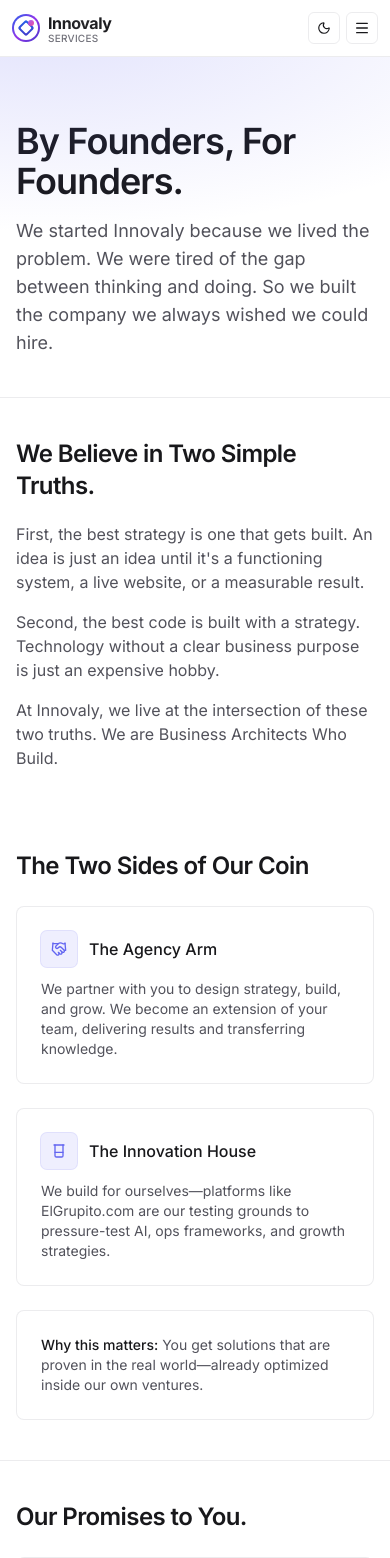
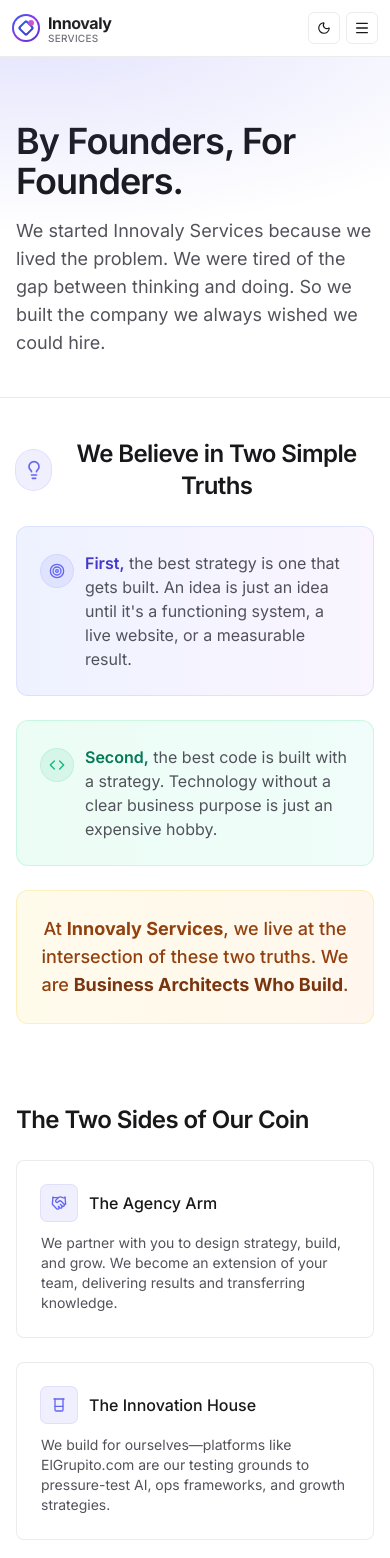
Before and after one commit to unclemimo/innovaly-website, a Next.js app: page /about in a window 390 px wide. Shown: the top 1558 px of the page. Built offline with nearby package versions, Linux system fonts and the light colour scheme.

Commit message:
deploy fix

```diff
--- a/src/app/about/page.tsx
+++ b/src/app/about/page.tsx
@@ -1,4 +1,4 @@
-import { Handshake, Beaker, Eye, BookOpen, Unlock } from 'lucide-react';
+import { Handshake, Beaker, Eye, BookOpen, Unlock, Lightbulb, Target, Code } from 'lucide-react';
 import Header from '@/components/Header';
 import Footer from '@/components/Footer';
 
@@ -12,18 +12,48 @@
         <div className="absolute inset-0 pointer-events-none" style={{background: 'radial-gradient(900px 350px at 10% -10%, rgba(99,102,241,0.18), transparent 60%)'}}></div>
         <div className="mx-auto max-w-6xl px-4 sm:px-6 lg:px-8 pt-16 pb-10 sm:pt-20 sm:pb-14">
           <h1 className="text-4xl sm:text-5xl tracking-tight font-semibold">By Founders, For Founders.</h1>
-          <p className="mt-4 max-w-3xl text-zinc-600 dark:text-zinc-400 text-lg">We started Innovaly because we lived the problem. We were tired of the gap between thinking and doing. So we built the company we always wished we could hire.</p>
+          <p className="mt-4 max-w-3xl text-zinc-600 dark:text-zinc-400 text-lg">We started Innovaly Services because we lived the problem. We were tired of the gap between thinking and doing. So we built the company we always wished we could hire.</p>
         </div>
       </section>
 
       {/* Core Belief */}
       <section className="py-10 sm:py-14 border-t border-zinc-200/70 dark:border-zinc-800">
-        <div className="mx-auto max-w-5xl px-4 sm:px-6 lg:px-8">
-          <h2 className="text-2xl sm:text-3xl tracking-tight font-semibold">We Believe in Two Simple Truths.</h2>
-          <div className="mt-5 space-y-4 text-zinc-600 dark:text-zinc-400">
-            <p>First, the best strategy is one that gets built. An idea is just an idea until it&apos;s a functioning system, a live website, or a measurable result.</p>
-            <p>Second, the best code is built with a strategy. Technology without a clear business purpose is just an expensive hobby.</p>
-            <p>At Innovaly, we live at the intersection of these two truths. We are Business Architects Who Build.</p>
+        <div className="mx-auto max-w-4xl px-4 sm:px-6 lg:px-8 text-center">
+          <div className="inline-flex items-center gap-2 mb-6">
+            <div className="h-10 w-10 rounded-full bg-indigo-500/10 text-indigo-500 grid place-items-center ring-1 ring-indigo-500/20">
+              <Lightbulb className="h-5 w-5" />
+            </div>
+            <h2 className="text-2xl sm:text-3xl tracking-tight font-semibold">We Believe in Two Simple Truths</h2>
+          </div>
+
+          <div className="space-y-6 text-zinc-600 dark:text-zinc-400">
+            <div className="bg-gradient-to-r from-indigo-50 to-purple-50 dark:from-indigo-950/30 dark:to-purple-950/30 rounded-xl p-6 border border-indigo-200/50 dark:border-indigo-800/50">
+              <div className="flex items-start gap-3">
+                <div className="h-8 w-8 rounded-full bg-indigo-500/10 text-indigo-500 grid place-items-center ring-1 ring-indigo-500/20 flex-shrink-0 mt-1">
+                  <Target className="h-4 w-4" />
+                </div>
+                <p className="text-left">
+                  <span className="font-semibold text-indigo-700 dark:text-indigo-300">First,</span> the best strategy is one that gets built. An idea is just an idea until it&apos;s a functioning system, a live website, or a measurable result.
+                </p>
+              </div>
+            </div>
+
+            <div className="bg-gradient-to-r from-emerald-50 to-teal-50 dark:from-emerald-950/30 dark:to-teal-950/30 rounded-xl p-6 border border-emerald-200/50 dark:border-emerald-800/50">
+              <div className="flex items-start gap-3">
+                <div className="h-8 w-8 rounded-full bg-emerald-500/10 text-emerald-500 grid place-items-center ring-1 ring-emerald-500/20 flex-shrink-0 mt-1">
+                  <Code className="h-4 w-4" />
+                </div>
+                <p className="text-left">
+                  <span className="font-semibold text-emerald-700 dark:text-emerald-300">Second,</span> the best code is built with a strategy. Technology without a clear business purpose is just an expensive hobby.
+                </p>
+              </div>
+            </div>
+
+            <div className="bg-gradient-to-r from-amber-50 to-orange-50 dark:from-amber-950/30 dark:to-orange-950/30 rounded-xl p-6 border border-amber-200/50 dark:border-amber-800/50">
+              <p className="text-lg font-medium text-amber-800 dark:text-amber-200">
+                At <span className="font-bold">Innovaly Services</span>, we live at the intersection of these two truths. We are <span className="font-bold text-amber-900 dark:text-amber-100">Business Architects Who Build</span>.
+              </p>
+            </div>
           </div>
         </div>
       </section>
@@ -61,18 +91,18 @@
       {/* Promises */}
       <section className="py-10 sm:py-14 border-t border-zinc-200/70 dark:border-zinc-800">
         <div className="mx-auto max-w-6xl px-4 sm:px-6 lg:px-8">
-          <h3 className="text-2xl sm:text-3xl tracking-tight font-semibold">Our Promises to You.</h3>
+          <h3 className="text-2xl sm:text-3xl tracking-tight font-semibold">Our Promises to You</h3>
           <div className="mt-6 grid md:grid-cols-3 gap-6">
             <div className="rounded-lg border border-zinc-200/70 dark:border-zinc-800 p-6">
-              <h4 className="font-medium flex items-center gap-2"><Eye className="h-4 w-4 text-indigo-500" /> 1. Complete Transparency.</h4>
+              <h4 className="font-medium flex items-center gap-2"><Eye className="h-4 w-4 text-indigo-500" /> 1. Complete Transparency</h4>
               <p className="mt-3 text-sm text-zinc-600 dark:text-zinc-400">No black boxes. You see our process, costs, and decisions. We build with you, not just for you.</p>
             </div>
             <div className="rounded-lg border border-zinc-200/70 dark:border-zinc-800 p-6">
-              <h4 className="font-medium flex items-center gap-2"><BookOpen className="h-4 w-4 text-indigo-500" /> 2. We Teach As We Build.</h4>
+              <h4 className="font-medium flex items-center gap-2"><BookOpen className="h-4 w-4 text-indigo-500" /> 2. We Teach As We Build</h4>
               <p className="mt-3 text-sm text-zinc-600 dark:text-zinc-400">We document and empower your team—our aim is to make ourselves obsolete.</p>
             </div>
             <div className="rounded-lg border border-zinc-200/70 dark:border-zinc-800 p-6">
-              <h4 className="font-medium flex items-center gap-2"><Unlock className="h-4 w-4 text-indigo-500" /> 3. Zero Vendor Lock-in.</h4>
+              <h4 className="font-medium flex items-center gap-2"><Unlock className="h-4 w-4 text-indigo-500" /> 3. Zero Vendor Lock-in</h4>
               <p className="mt-3 text-sm text-zinc-600 dark:text-zinc-400">Everything we build is yours: code, content, and strategy.</p>
             </div>
           </div>
@@ -82,13 +112,79 @@
       {/* Founder */}
       <section className="py-10 sm:py-14">
         <div className="mx-auto max-w-6xl px-4 sm:px-6 lg:px-8 grid lg:grid-cols-2 gap-8 items-center">
+          <div className="relative group">
+            {/* Background gradient effect */}
+            <div className="absolute -inset-4 bg-gradient-to-r from-indigo-500/20 via-purple-500/20 to-pink-500/20 rounded-2xl blur-xl group-hover:blur-2xl transition-all duration-500"></div>
+
+            {/* Image container with enhanced effects */}
+            <div className="relative overflow-hidden rounded-2xl border border-zinc-200/70 dark:border-zinc-800 shadow-2xl group-hover:shadow-3xl transition-all duration-500">
+              <img
+                src="/david-atias.jpg"
+                alt="David Atias - Venezuelan-Spanish entrepreneur and founder of Innovaly Services, digital nomad with 15+ years experience across 8 countries"
+                title="David Atias - Founder & CEO of Innovaly Services"
+                className="w-full h-96 object-cover transition-transform duration-700 group-hover:scale-105"
+                style={{objectPosition: 'center 15%'}}
+                loading="eager"
+                width="400"
+                height="400"
+              />
+
+              {/* Overlay gradient for dramatic effect */}
+              <div className="absolute inset-0 bg-gradient-to-t from-black/20 via-transparent to-transparent opacity-0 group-hover:opacity-100 transition-opacity duration-500"></div>
+
+              {/* Floating elements for visual interest */}
+              <div className="absolute top-4 right-4 w-3 h-3 bg-indigo-500 rounded-full animate-pulse opacity-0 group-hover:opacity-100 transition-opacity duration-500"></div>
+              <div className="absolute bottom-4 left-4 w-2 h-2 bg-purple-500 rounded-full animate-ping opacity-0 group-hover:opacity-100 transition-opacity duration-500" style={{animationDelay: '0.5s'}}></div>
+
+              {/* Subtle border glow on hover */}
+              <div className="absolute inset-0 rounded-2xl ring-1 ring-white/20 opacity-0 group-hover:opacity-100 transition-opacity duration-500"></div>
+            </div>
+
+            {/* Decorative elements */}
+            <div className="absolute -top-2 -right-2 w-6 h-6 bg-gradient-to-br from-indigo-500 to-purple-600 rounded-full opacity-0 group-hover:opacity-100 transition-all duration-500 transform rotate-12"></div>
+            <div className="absolute -bottom-2 -left-2 w-4 h-4 bg-gradient-to-br from-pink-500 to-rose-600 rounded-full opacity-0 group-hover:opacity-100 transition-all duration-500 transform -rotate-12" style={{transitionDelay: '0.2s'}}></div>
+          </div>
+
           <div>
-            <img src="https://images.unsplash.com/photo-1547425260-76bcadfb4f2c?q=80&w=1400&auto=format&fit=crop" alt="Founder portrait" className="w-full h-80 object-cover rounded-xl border border-zinc-200/70 dark:border-zinc-800" />
-          </div>
-          <div>
-            <h3 className="text-2xl sm:text-3xl tracking-tight font-semibold">A Nomad&apos;s Journey to Building Bridges.</h3>
-            <p className="mt-4 text-zinc-600 dark:text-zinc-400 text-sm">David Atias isn&apos;t your typical agency founder. He&apos;s a Venezuelan-Spanish entrepreneur, a digital nomad, and a multi-disciplinary builder with a Master&apos;s in Entrepreneurship from Lund University.</p>
-            <p className="mt-3 text-zinc-600 dark:text-zinc-400 text-sm">With 15+ years across 8 countries—programmer, growth marketer, journalist, and multi-time founder—he started Innovaly from Vietnam to bridge Latin entrepreneurs with world-class strategy and execution, without the Silicon Valley price tag or cultural disconnect.</p>
+            <div className="flex items-center gap-2 mb-4">
+              <div className="h-8 w-8 rounded-full bg-gradient-to-r from-indigo-500 to-purple-600 flex items-center justify-center">
+                <span className="text-white text-sm font-bold">DA</span>
+              </div>
+              <span className="text-sm font-medium text-indigo-600 dark:text-indigo-400">Founder & CEO</span>
+            </div>
+
+            <h3 className="text-2xl sm:text-3xl tracking-tight font-semibold">A Nomad&apos;s Journey to Building Bridges</h3>
+            <div className="mt-4">
+              <p className="text-zinc-600 dark:text-zinc-400 text-sm leading-relaxed">
+                <a
+                  href="https://atias.me"
+                  target="_blank"
+                  rel="noopener noreferrer"
+                  className="font-semibold text-indigo-600 dark:text-indigo-400 hover:text-indigo-700 dark:hover:text-indigo-300 transition-colors underline decoration-2 underline-offset-2 hover:decoration-indigo-500"
+                >
+                  David Atias
+                </a> isn&apos;t your typical agency founder. He&apos;s a Venezuelan-Spanish entrepreneur, a digital nomad, and a multi-disciplinary builder with a Master&apos;s in Entrepreneurship from Lund University.
+              </p>
+            </div>
+            <p className="mt-3 text-zinc-600 dark:text-zinc-400 text-sm leading-relaxed">With 15+ years across 8 countries—programmer, growth marketer, journalist, and multi-time founder—he started Innovaly Services from Vietnam to bridge Latin entrepreneurs with world-class strategy and execution, without the Silicon Valley price tag or cultural disconnect.</p>
+
+            {/* Call to action */}
+            <div className="mt-6 flex flex-wrap gap-3">
+              <a
+                href="mailto:weare@innovaly.services"
+                className="inline-flex items-center px-4 py-2 text-sm font-medium text-indigo-600 dark:text-indigo-400 hover:text-indigo-700 dark:hover:text-indigo-300 transition-colors"
+              >
+                <span className="mr-2">💬</span>
+                Let&apos;s talk
+              </a>
+              <a
+                href="https://linkedin.com/in/davidatias"
+                className="inline-flex items-center px-4 py-2 text-sm font-medium text-zinc-600 dark:text-zinc-400 hover:text-zinc-900 dark:hover:text-zinc-100 transition-colors"
+              >
+                <span className="mr-2">🔗</span>
+                Connect on LinkedIn
+              </a>
+            </div>
           </div>
         </div>
       </section>
--- a/src/components/ThemeProvider.tsx
+++ b/src/components/ThemeProvider.tsx
@@ -3,7 +3,7 @@
 import { useEffect, useState } from 'react';
 
 export default function ThemeProvider({ children }: { children: React.ReactNode }) {
-  const [mounted, setMounted] = useState(false);
+  const [, setMounted] = useState(false);
 
   useEffect(() => {
     // Set mounted to true
```
Also changed, not shown: src/app/page.tsx (+13 -14 lines), public/david-atias.jpg (added).
